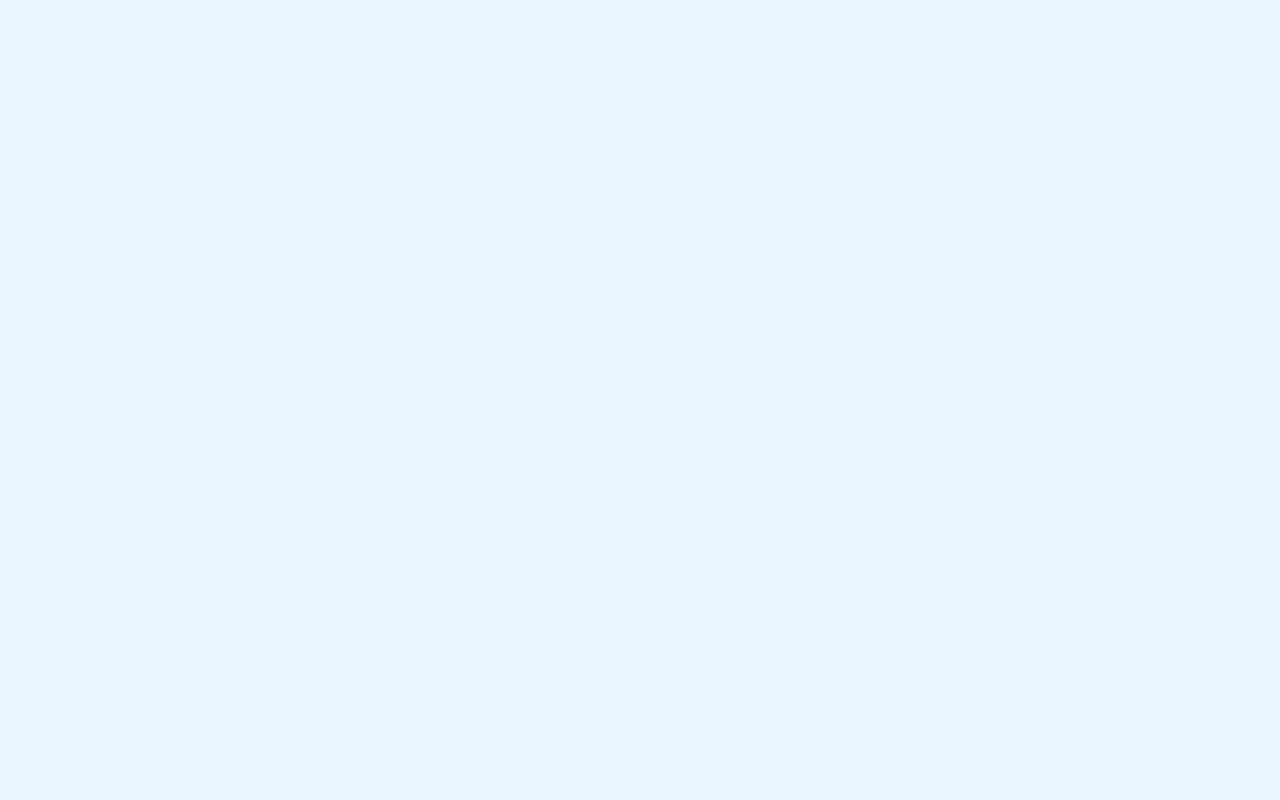
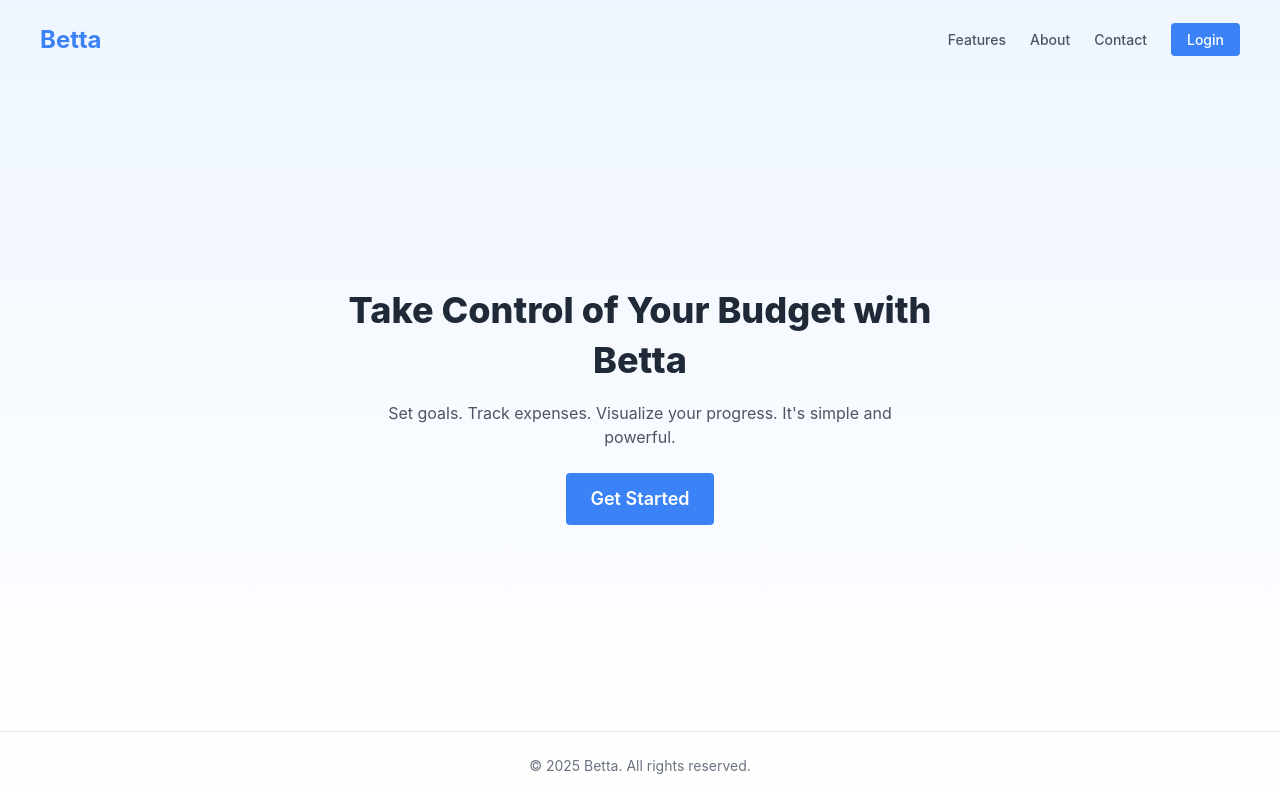
Before and after one commit to victorcreativee/Betta, a React (Create React App) app in the folder frontend/: page / in a window 1280 px wide. Before the commit this address had no page. Built offline with nearby package versions, Linux system fonts and the light colour scheme.

Commit message:
landing page initialization

```diff
--- a/frontend/src/App.jsx
+++ b/frontend/src/App.jsx
@@ -1,5 +1,6 @@
 import { BrowserRouter as Router, Routes, Route } from "react-router-dom";
 import Layout from "./components/Layout";
+import Landing from "./pages/Landing";
 import Dashboard from "./pages/Dashboard";
 import Budgets from "./pages/Budgets";
 import Goals from "./pages/Goals";
@@ -8,6 +9,8 @@ export default function App() {
   return (
     <Router>
       <Routes>
+      {/* Landing page at root */}
+        <Route path="/" element={<Landing />} />
         <Route path="/dashboard" element={<Layout><Dashboard /></Layout>} />
         <Route path="/budgets" element={<Layout><Budgets /></Layout>} />
         <Route path="/goals" element={<Layout><Goals /></Layout>} />
--- /dev/null
+++ b/frontend/src/pages/Landing.jsx
@@ -0,0 +1,41 @@
+import { Link } from "react-router-dom";
+
+export default function Landing() {
+  return (
+    <div className="min-h-screen bg-gradient-to-b from-blue-50 to-white text-gray-800 flex flex-col">
+      {/* Navbar */}
+      <header className="flex justify-between items-center px-10 py-6">
+        <h1 className="text-2xl font-bold text-blue-500">Betta</h1>
+        <nav className="space-x-6 text-sm font-medium">
+          <a href="#features" className="text-gray-600 hover:text-blue-600">Features</a>
+          <a href="#about" className="text-gray-600 hover:text-blue-600">About</a>
+          <a href="#contact" className="text-gray-600 hover:text-blue-600">Contact</a>
+          <Link to="/login" className="bg-blue-500 text-white px-4 py-2 rounded hover:bg-blue-600">
+            Login
+          </Link>
+        </nav>
+      </header>
+
+      {/* Hero Section */}
+      <main className="flex-1 flex flex-col items-center justify-center text-center px-6">
+        <h2 className="text-4xl font-extrabold mb-4 max-w-2xl leading-snug">
+          Take Control of Your Budget with Betta
+        </h2>
+        <p className="text-gray-600 max-w-xl mb-6">
+          Set goals. Track expenses. Visualize your progress. It's simple and powerful.
+        </p>
+        <Link
+          to="/signup"
+          className="bg-blue-500 text-white px-6 py-3 rounded text-lg font-semibold hover:bg-blue-600"
+        >
+          Get Started
+        </Link>
+      </main>
+
+      {/* Footer */}
+      <footer className="text-center text-sm py-6 border-t border-gray-200 text-gray-500">
+        © 2025 Betta. All rights reserved.
+      </footer>
+    </div>
+  );
+}
```
